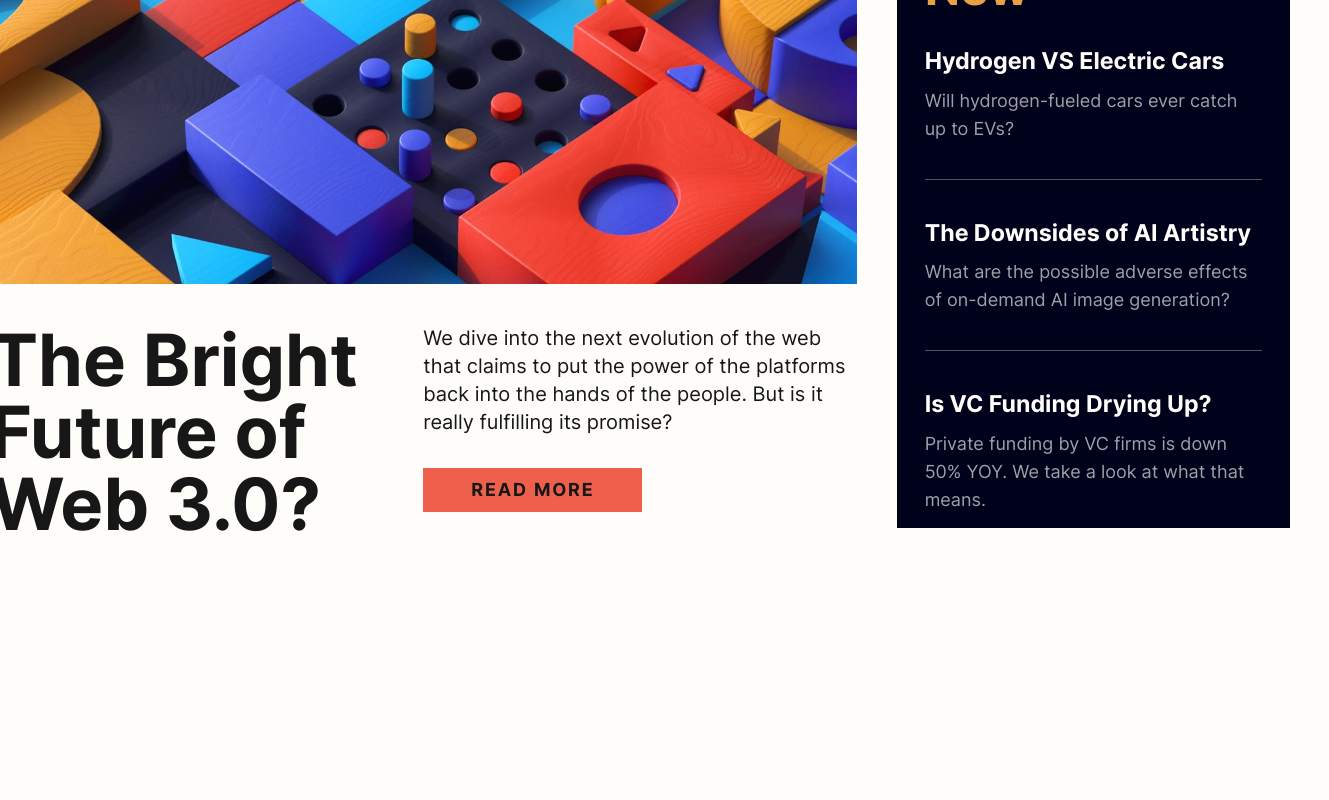
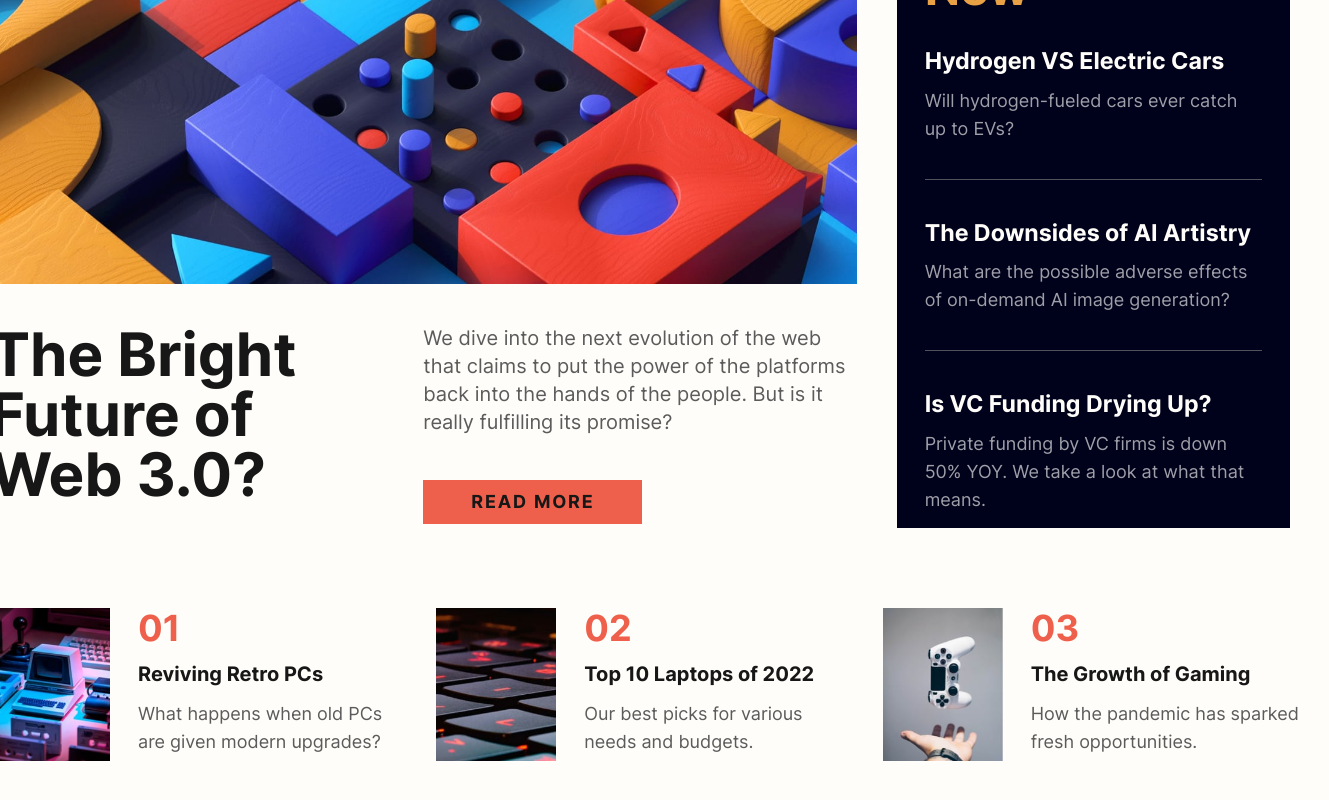
Before and after one commit to danieldavemena/news-homepage-main, a Next.js app: page /pages/landingpage in a window 1280 px wide. Shown: the part 206-1006 px from the top of the page, 1329 px wide, since content can reach past the window. Before the commit the page ends 846 px from the top, so only its background shows below. Built offline with nearby package versions, Linux system fonts and the light colour scheme.

Commit message:
modified:   app/components/feed.tsx 	new file:   app/components/topnews.tsx 	modified:   app/pages/landingpage/page.tsx

```diff
--- a/app/components/feed.tsx
+++ b/app/components/feed.tsx
@@ -6,19 +6,21 @@ import Line from "@/app/components/line";
 const feed = () => {
   return (
     <main className="grid grid-cols-3 grid-rows-2 mt-[50px] ">
-      <div className="col-span-2">
+      <div className="col-span-2 ">
         <Image src={WebImage} alt="" />
       </div>
       <div className="row-start-2 mt-10 row-span-1 col-span-1">
-        <h1 className="font-bold text-7xl">The Bright Future of Web 3.0?</h1>
+        <h1 className="font-bold text-6xl mr-8">
+          The Bright Future of Web 3.0?
+        </h1>
       </div>
       <div className="row-start-2 mt-10 row-span-1 col-span-1 flex flex-col">
-        <p className="text-xl">
+        <p className="text-xl text-[#5b5b5b]">
           We dive into the next evolution of the web that claims to put the
           power of the platforms back into the hands of the people. But is it
           really fulfilling its promise?
         </p>
-        <div className="w-max text-lg font-bold tracking-widest py-2 px-12 mt-8 bg-[#EE604B]">
+        <div className="w-max text-lg font-bold tracking-widest py-2 px-12 mt-11 bg-[#EE604B]">
           READ MORE
         </div>
       </div>
--- /dev/null
+++ b/app/components/topnews.tsx
@@ -0,0 +1,44 @@
+import React from "react";
+import Image from "next/image";
+import RetroPC from "@/assets/images/image-retro-pcs.jpg";
+import TopLaptops from "@/assets/images/image-top-laptops.jpg";
+import GamingGrowth from "@/assets/images/image-gaming-growth.jpg";
+
+const topnews = () => {
+  return (
+    <section className="grid grid-cols-3 mb-[50px] w-[103%] -mt-8">
+      <div className="col-span-1 flex">
+        <Image src={RetroPC} alt="RetroPC" width={120} />
+        <div className="flex-1 mx-7">
+          <h1 className=" mb-3 text-[#EE604B] text-4xl font-bold">01</h1>
+          <h3 className="font-bold text-xl mb-3 ">Reviving Retro PCs</h3>
+          <p className="text-lg text-[#5b5b5b] ">
+            What happens when old PCs are given modern upgrades?
+          </p>
+        </div>
+      </div>
+      <div className="col-span-1 flex ">
+        <Image src={TopLaptops} alt="TopLaptops" width={120} />
+        <div className="flex-1 mx-7">
+          <h1 className=" mb-3 text-[#EE604B] text-4xl font-bold">02</h1>
+          <h3 className="font-bold text-xl mb-3 ">Top 10 Laptops of 2022</h3>
+          <p className="text-lg text-[#5b5b5b] ">
+            Our best picks for various needs and budgets.
+          </p>
+        </div>
+      </div>
+      <div className="col-span-1 flex">
+        <Image src={GamingGrowth} alt="GamingGrowth" width={120} />
+        <div className="flex-1 mx-7">
+          <h1 className=" mb-3 text-[#EE604B] text-4xl font-bold">03</h1>
+          <h3 className="font-bold text-xl mb-3 ">The Growth of Gaming</h3>
+          <p className="text-lg text-[#5b5b5b] ">
+            How the pandemic has sparked fresh opportunities.
+          </p>
+        </div>
+      </div>
+    </section>
+  );
+};
+
+export default topnews;
--- a/app/pages/landingpage/page.tsx
+++ b/app/pages/landingpage/page.tsx
@@ -1,12 +1,14 @@
 import React from "react";
 import NavBar from "@/app/components/navbar";
 import Feed from "@/app/components/feed";
+import TopNews from "@/app/components/topnews";
 
 const page = () => {
   return (
-    <div className="w-[1300px] mt-[50px] absolute left-1/2 transform -translate-x-1/2">
+    <div className="w-[1300px] my-[50px] absolute left-1/2 transform -translate-x-1/2">
       <NavBar />
       <Feed />
+      <TopNews />
     </div>
   );
 };
```
